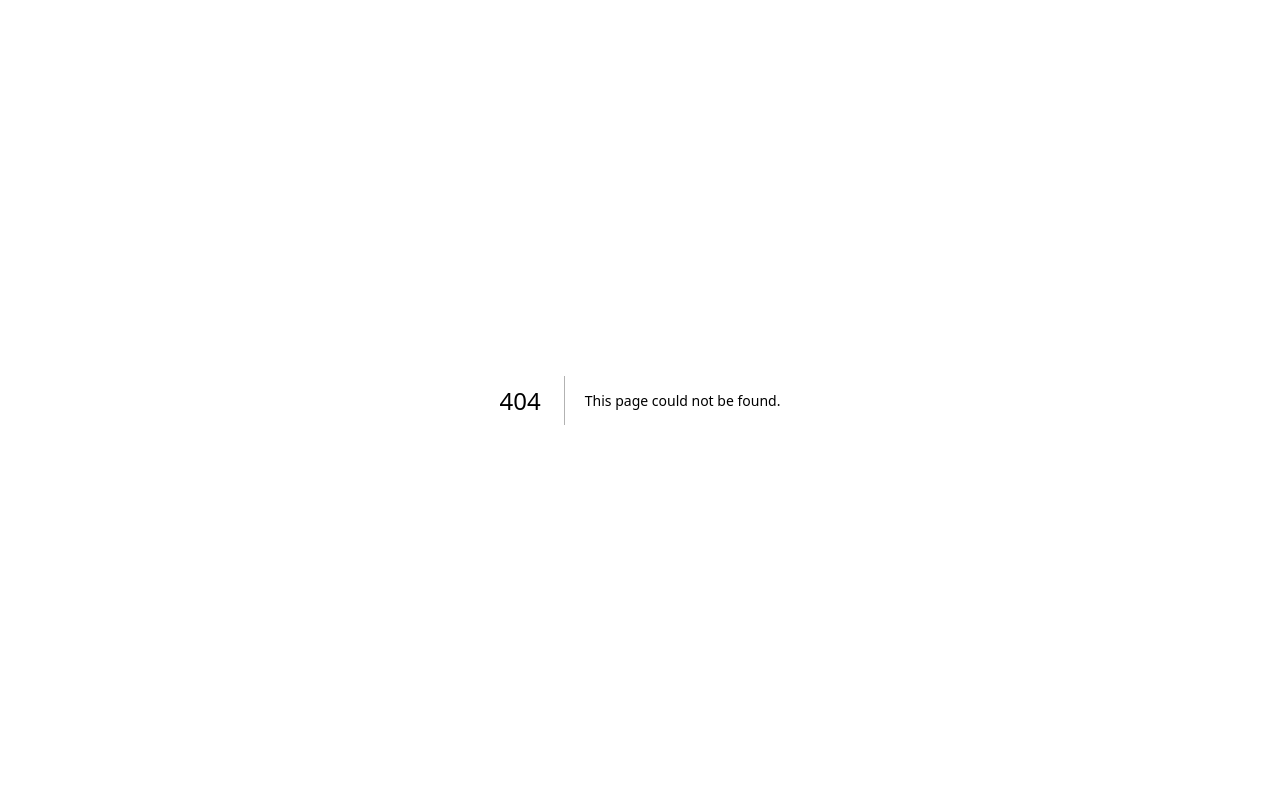
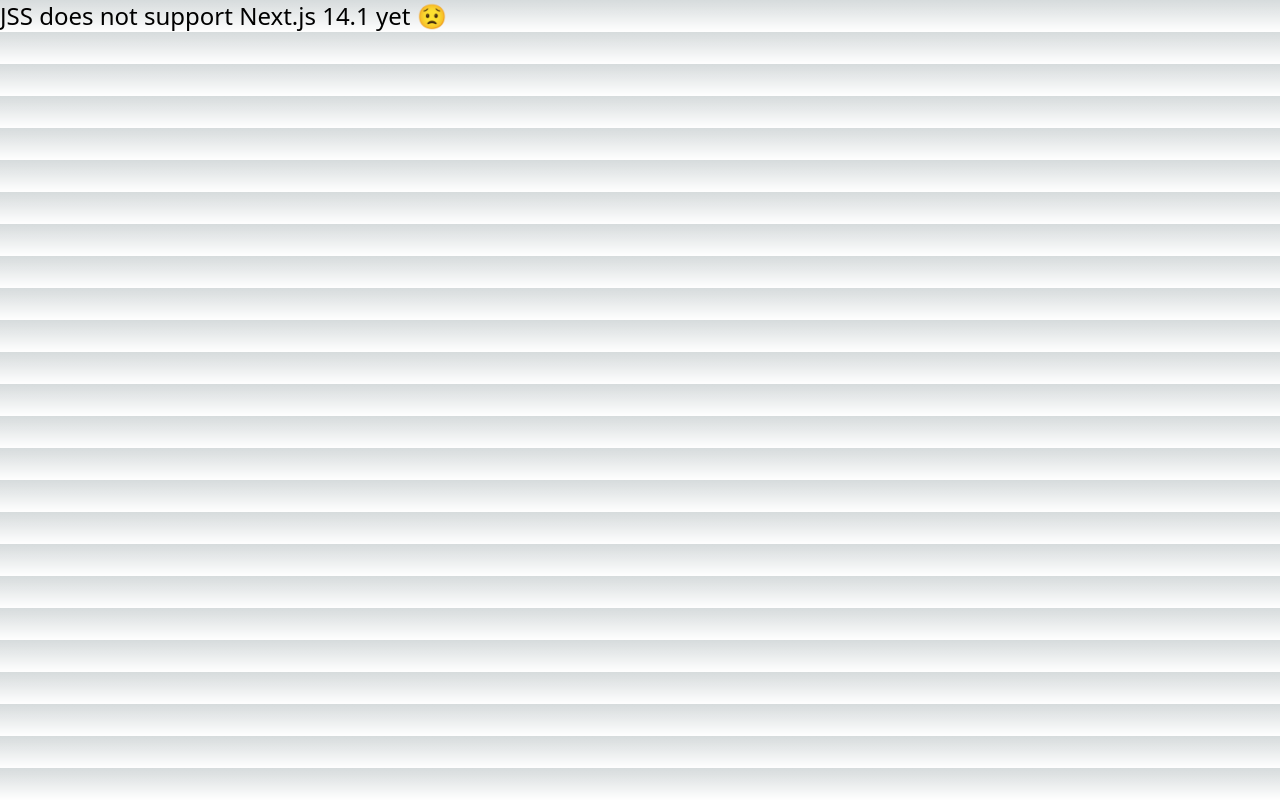
Before and after one commit to thomas-desmond/host-check-nextjs, a Next.js app: page /jss-image-optimization in a window 1280 px wide. Before the commit this address had no page. Built offline with nearby package versions, Linux system fonts and the light colour scheme.

Commit message:
Created JSS image optimization page

```diff
--- /dev/null
+++ b/pages/jss-image-optimization.tsx
@@ -0,0 +1,8 @@
+
+export default function Page() {
+    return (
+        <main>
+                <p className="text-2xl">JSS does not support Next.js 14.1 yet 😟</p>
+        </main>
+    )
+}
```
